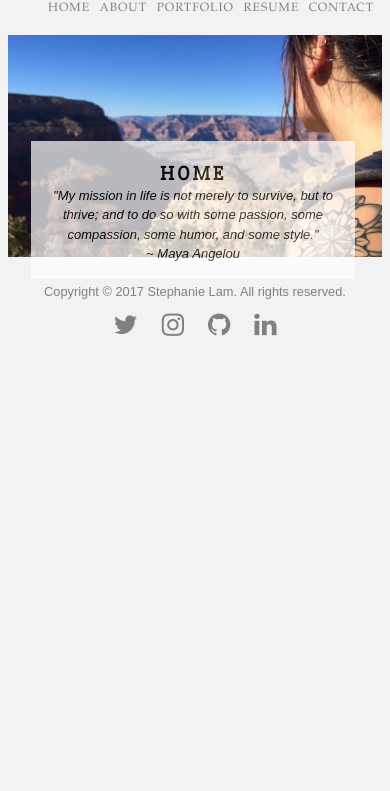
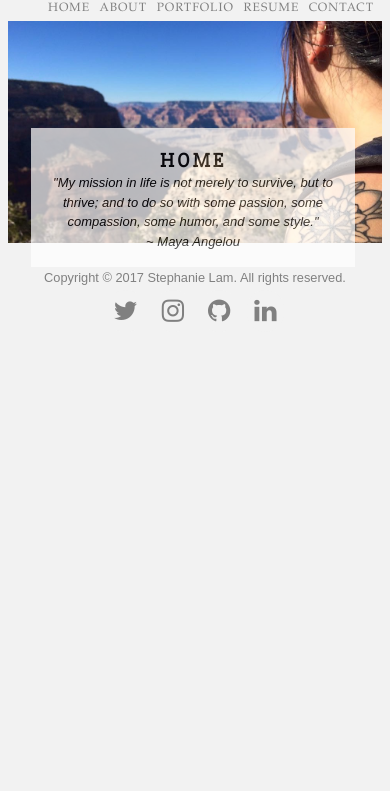
Before and after one commit to stephannielam/stephannielam.github.io, a plain HTML site: page unit_8/index.html in a window 390 px wide. Shown: the part 53-844 px from the top of the page. Drawn offline with Linux system fonts and the light colour scheme; a web font is replaced by a local one.

Commit message:
portrait

```diff
--- a/unit_8/css/style.css
+++ b/unit_8/css/style.css
@@ -417,7 +417,7 @@ footer {
 @media only screen and (max-width: 490px) {
 
     .home a {
-        top: 23%;
+        top: 21.5%;
         left: 8%;
     }
 
@@ -431,7 +431,7 @@ footer {
 
     .nav {
 
-        padding: 1em .2em;
+        padding: 1em .2em 0;
 /*        padding: 0;*/
         height: 1.5em;
 
```
